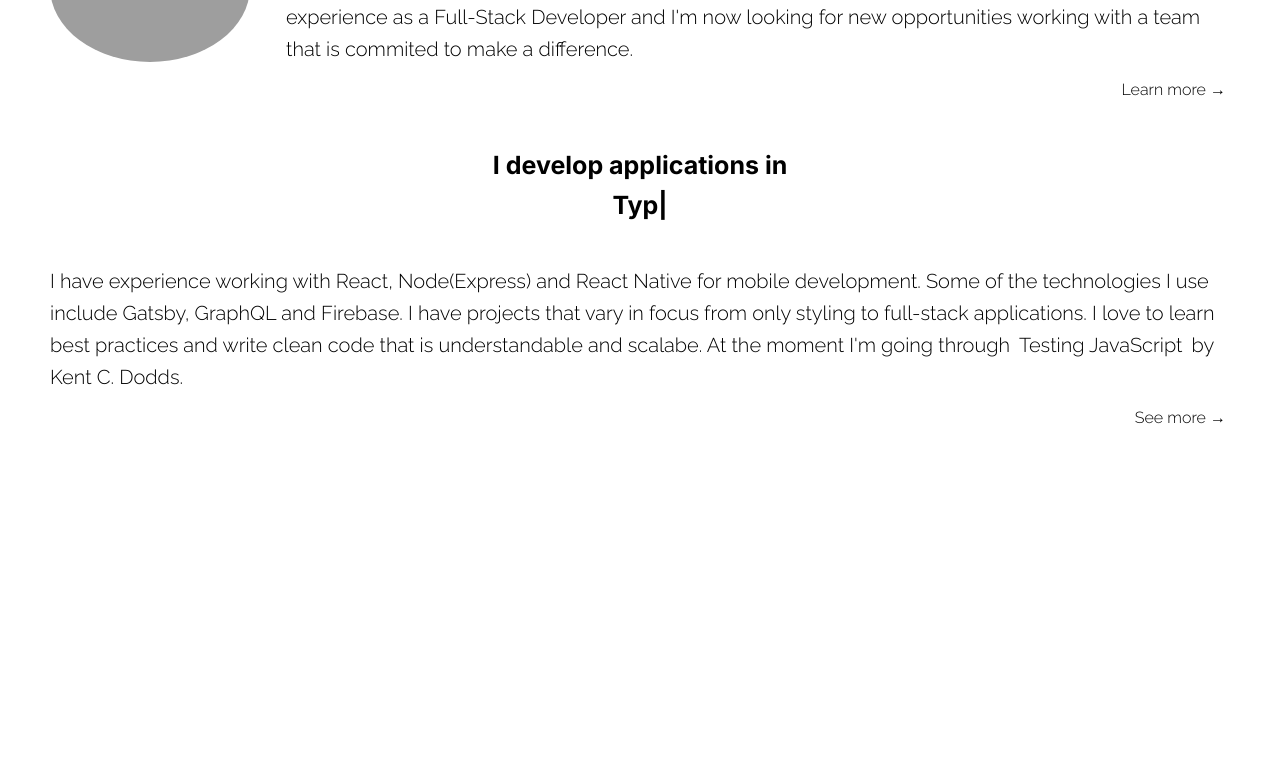
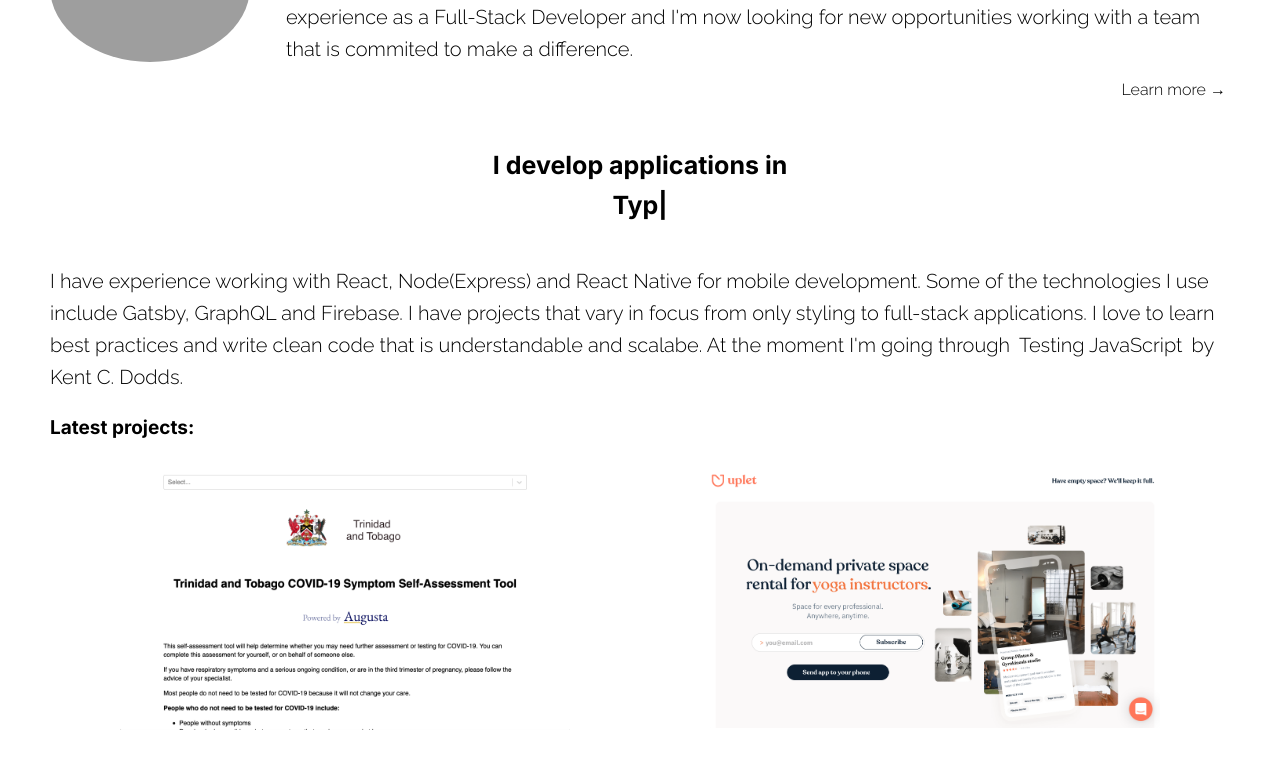
Before and after one commit to DavidNeiOs/davidneios_www, a Gatsby site: page / in a window 1280 px wide. Shown: the part 202-962 px from the top of the page. Before the commit the page ends 800 px from the top, so only its background shows below. Built offline with nearby package versions, Linux system fonts and the light colour scheme; Gatsby itself is replaced by a stand-in of ours; grey boxes are pictures that could not be loaded.

Commit message:
projects section added

```diff
--- a/gatsby-config.js
+++ b/gatsby-config.js
@@ -24,8 +24,8 @@ module.exports = {
     {
       resolve: `gatsby-plugin-manifest`,
       options: {
-        name: `gatsby-starter-default`,
-        short_name: `starter`,
+        name: `davidneios.dev`,
+        short_name: `davidneios`,
         start_url: `/`,
         background_color: `#663399`,
         theme_color: `#663399`,
--- a/src/components/link/Link.tsx
+++ b/src/components/link/Link.tsx
@@ -65,3 +65,63 @@ export const NavLink = styled(LinkCmp)`
     text-decoration: none;
   }
 `
+
+export const ButtonLink = styled(LinkCmp)<{ content: string }>`
+  &:link,
+  &:visited {
+    text-decoration: none;
+    background-color: var(--inner-background);
+    color: transparent;
+    font-size: 1.6rem;
+    border: 2px solid var(--link);
+    border-radius: 50px;
+    padding: 1rem 2rem;
+    position: relative;
+    overflow: hidden;
+  }
+
+  &::before {
+    content: ${props => (props.content ? `"${props.content}"` : "Click here")};
+    position: absolute;
+    top: 0;
+    left: 0;
+    height: 100%;
+    width: 100%;
+    background-color: var(--nav-links);
+    color: var(--link);
+    display: flex;
+    justify-content: center;
+    align-items: center;
+    transition: all 0.5s;
+    border-radius: 50px;
+  }
+
+  &::after {
+    content: ${props => (props.content ? `"${props.content}"` : "Click here")};
+    position: absolute;
+    top: 0;
+    left: 0;
+    height: 100%;
+    width: 100%;
+    background-color: var(--nav-links);
+    color: var(--link);
+    display: flex;
+    justify-content: center;
+    align-items: center;
+    transition: all 0.5s;
+    transform: translate(-100%, 100%);
+    border-radius: 50px;
+  }
+
+  &:hover {
+    box-shadow: 0 5px 1.5rem var(--shadow-medium);
+  }
+
+  &:hover::before {
+    transform: translate(100%, -100%);
+  }
+
+  &:hover::after {
+    transform: translate(0, 0);
+  }
+`
--- a/src/pages/index.tsx
+++ b/src/pages/index.tsx
@@ -6,7 +6,7 @@ import Typist from "react-typist"
 
 import { Layout } from "../layout"
 import { Text } from "../components/Text"
-import { Link } from "../components/link"
+import { Link, ButtonLink } from "../components/link"
 import SEO from "../components/seo"
 import { media } from "../theme"
 
@@ -59,9 +59,45 @@ const IndexPage = (props: any) => {
           <Link to="https://testingjavascript.com/">Testing JavaScript</Link> by
           Kent C. Dodds.
         </Text>
-        <Link to="/about" style={{ alignSelf: "flex-end", marginTop: "1rem" }}>
-          <Text variant="bodyMediumPrimary">See more &rarr;</Text>
-        </Link>
+        <Container>
+          <Text variant="heading4" withComponent="h3">
+            Latest projects:
+          </Text>
+          <ProjectsContainer>
+            <Project>
+              <Caption>
+                <ProjectTitle variant="heading4Bold" withComponent="h4">
+                  Covid19 - SAT
+                </ProjectTitle>
+                <Text
+                  variant="bodyLargePrimary"
+                  style={{ fontStyle: "italic" }}
+                >
+                  Self assessment tool for people in the caribbean islands
+                </Text>
+              </Caption>
+              <Img fluid={props.data.covid.childImageSharp.fluid} />
+            </Project>
+            <Project>
+              <Caption>
+                <ProjectTitle variant="heading4Bold" withComponent="h4">
+                  Uplet
+                </ProjectTitle>
+                <Text variant="bodyLargePrimary">
+                  Space anywhere, anytime for independant professionals
+                </Text>
+              </Caption>
+              <Img fluid={props.data.uplet.childImageSharp.fluid} />
+            </Project>
+          </ProjectsContainer>
+          <ButtonLink
+            to="/about"
+            style={{ alignSelf: "center", marginTop: "1rem" }}
+            content="See more &rarr;"
+          >
+            See more &rarr;
+          </ButtonLink>
+        </Container>
       </PageContainer>
     </Layout>
   )
@@ -70,6 +106,20 @@ const IndexPage = (props: any) => {
 export const INDEX_QUERY = graphql`
   query {
     profile_img: file(relativePath: { eq: "images/profile_square.png" }) {
+      childImageSharp {
+        fluid(maxWidth: 700) {
+          ...GatsbyImageSharpFluid
+        }
+      }
+    }
+    uplet: file(relativePath: { eq: "images/upletspace.png" }) {
+      childImageSharp {
+        fluid(maxWidth: 700) {
+          ...GatsbyImageSharpFluid
+        }
+      }
+    }
+    covid: file(relativePath: { eq: "images/covid19-sat.png" }) {
       childImageSharp {
         fluid(maxWidth: 700) {
           ...GatsbyImageSharpFluid
@@ -170,4 +220,81 @@ const SubTitle = styled.div`
   }
 `
 
+const Container = styled.div`
+  margin-top: 2rem;
+  align-self: stretch;
+  display: flex;
+  flex-direction: column;
+`
+
+const ProjectsContainer = styled.div`
+  display: flex;
+  flex-direction: column;
+
+  @media ${media.tablet} {
+    flex-direction: row;
+    justify-content: space-around;
+  }
+
+  @media ${media.desktop} {
+    flex-direction: row;
+    justify-content: space-around;
+  }
+`
+
+const Caption = styled.div`
+  span {
+    font-style: italic;
+  }
+
+  @media ${media.desktop} {
+    position: absolute;
+    top: 0;
+    left: 0;
+    z-index: 1;
+    height: 100%;
+    width: 100%;
+    display: flex;
+    flex-direction: column;
+    justify-content: center;
+    align-items: center;
+    opacity: 0;
+    transition: all 0.5s;
+    background: rgba(0, 0, 0, 0.8);
+
+    span {
+      text-align: center;
+      color: #fff;
+    }
+  }
+`
+
+const Project = styled.div`
+  margin: 1.5rem 0;
+  border-radius: 5px;
+  overflow: hidden;
+
+  @media ${media.tablet} {
+    margin: 1.5rem 1.5rem;
+  }
+
+  @media ${media.desktop} {
+    margin: 2rem 0;
+    height: 270px;
+    width: 450px;
+    position: relative;
+    box-shadow: 0 5px 1.5rem var(--shadow-light);
+
+    :hover ${Caption} {
+      opacity: 1;
+    }
+  }
+`
+
+const ProjectTitle = styled(Text)`
+  text-transform: uppercase;
+  letter-spacing: 2px;
+  color: var(--terciary);
+`
+
 export default IndexPage
```
Also changed, not shown: src/assets/images/covid19-sat.png (added), src/assets/images/upletspace.png (added), 4 other files.
